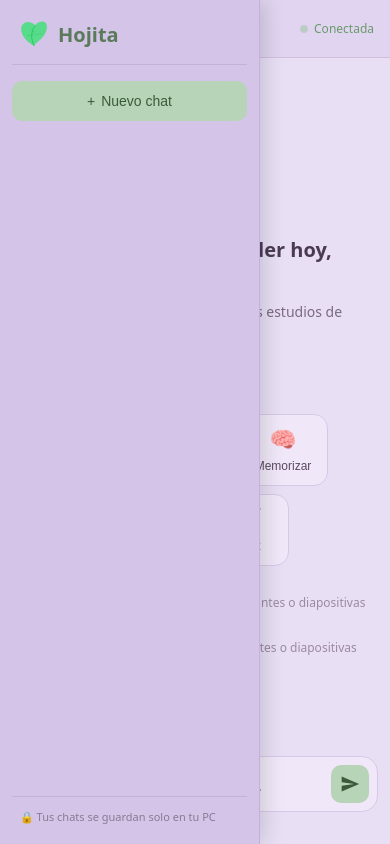
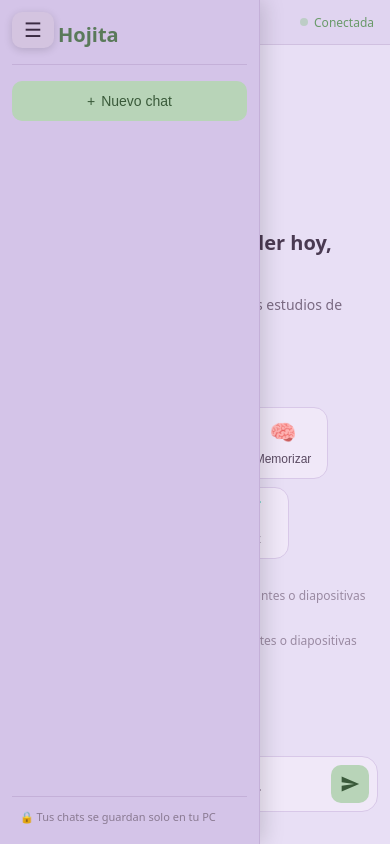
Before and after one commit to allroadsleadtocome-dot/hojita, a website: page public/index.html in a window 390 px wide. Drawn offline with Linux system fonts and the light colour scheme.

Commit message:
fix: boton menu fijo sobre sidebar

```diff
--- a/public/index.html
+++ b/public/index.html
@@ -27,12 +27,11 @@
     </div>
   </div>
 
+  <button class="menu-btn" id="menuBtn">☰</button>
+
   <div class="main">
     <header class="topbar">
       <div class="topbar-left">
-        <button class="menu-btn" id="menuBtn">
-          <svg viewBox="0 0 24 24" width="22" height="22"><path fill="currentColor" d="M3 18h18v-2H3v2zm0-5h18v-2H3v2zm0-7v2h18V6H3z"/></svg>
-        </button>
         <svg class="leaf-icon" viewBox="0 0 100 100" width="24" height="24">
           <path d="M50 92 C30 80 10 65 5 40 C0 15 20 5 35 8 C50 11 55 20 55 20 C55 20 60 5 80 5 C95 5 98 20 95 35 C90 55 75 70 55 85 L50 92Z" fill="#4ade80" opacity="0.9"/>
           <path d="M50 92 C45 80 40 65 42 50 C44 35 50 25 55 20" stroke="#22c55e" stroke-width="3" fill="none" stroke-linecap="round"/>
--- a/public/styles/style.css
+++ b/public/styles/style.css
@@ -168,20 +168,26 @@ body {
 }
 
 .menu-btn {
-  display: block;
+  display: none;
+  position: fixed;
+  top: 12px;
+  left: 12px;
+  z-index: 2000;
   background: #d4c4e0;
   border: none;
   color: #3a2a42;
   cursor: pointer;
-  padding: 6px 8px;
-  border-radius: 8px;
-  font-size: 18px;
+  padding: 8px 12px;
+  border-radius: 10px;
+  font-size: 20px;
   line-height: 1;
+  box-shadow: 0 2px 8px rgba(0,0,0,0.15);
 }
 
-.menu-btn:hover {
-  background: #d0c0e0;
-  color: #5a7a5a;
+@media (max-width: 820px) {
+  .menu-btn {
+    display: block;
+  }
 }
 
 .topbar h1 {
```
